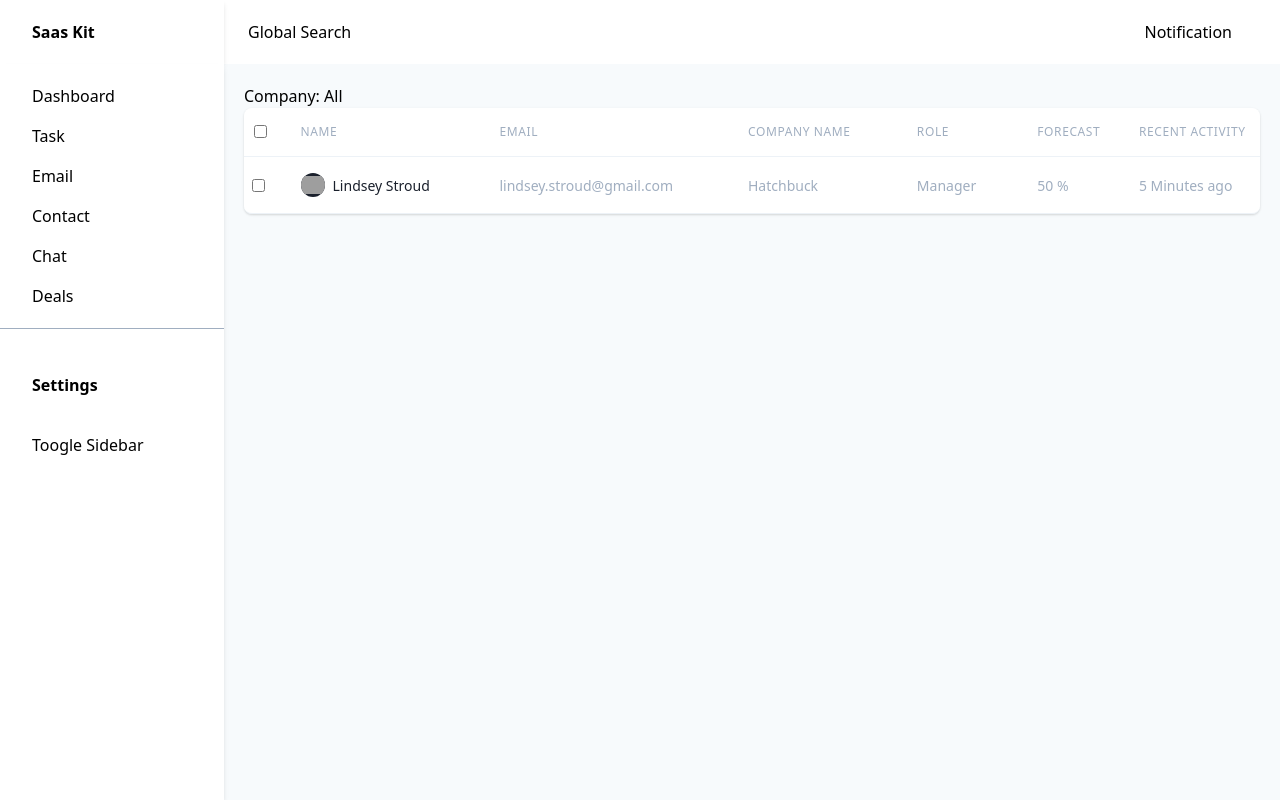
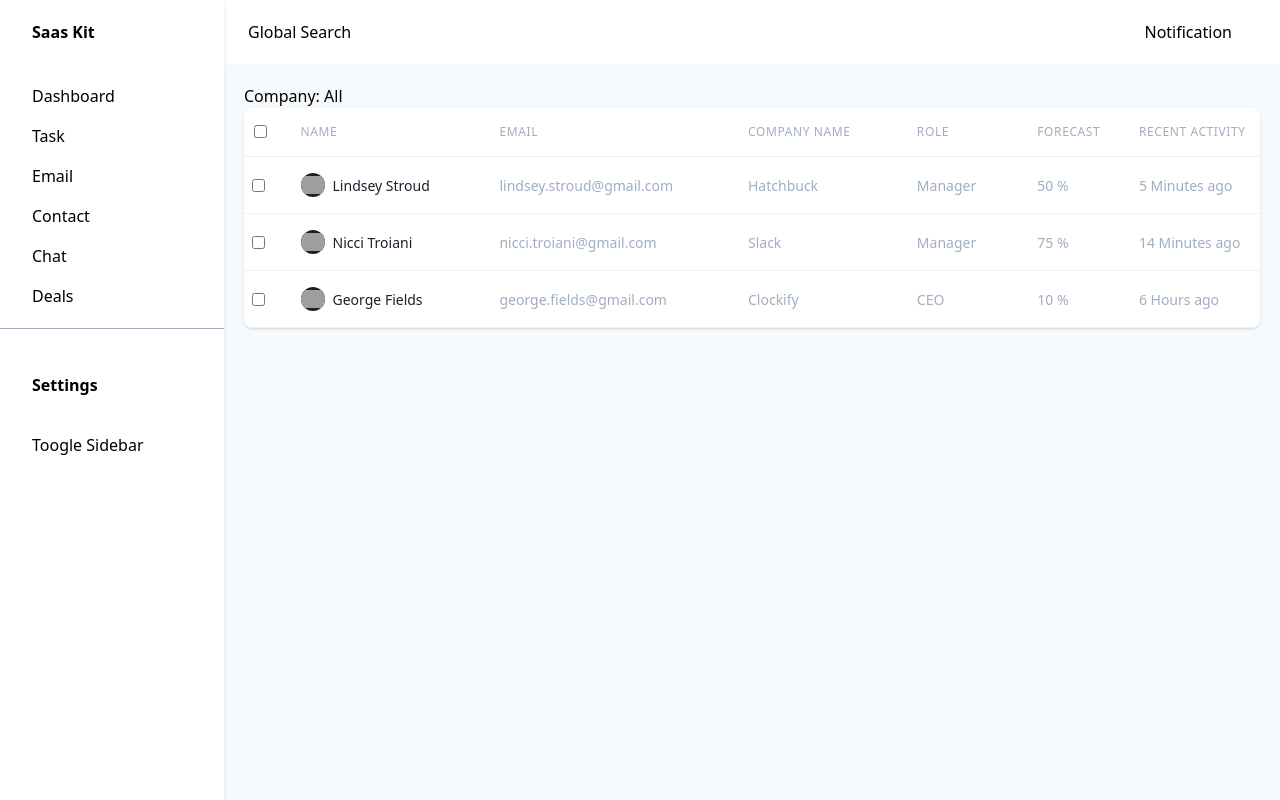
Before and after one commit to Alex-Cosmas/alx, a Nuxt app: page /contact in a window 1280 px wide. Built offline with nearby package versions, Linux system fonts and the light colour scheme; grey boxes are pictures that could not be loaded.

Commit message:
Json working on Contact Page

```diff
--- /dev/null
+++ b/components/data/Contact.vue
@@ -0,0 +1,49 @@
+<template>
+  <tbody>
+    <tr class="bg-white">
+      <td class="py-3 px-2">
+        <label class="flex items-center">
+          <input type="checkbox" class="form-checkbox text-green-500" />
+        </label>
+      </td>
+      <td class="px-6 py-4 whitespace-nowrap text-sm font-medium text-gray-900">
+        <div class="flex items-center ">
+          <img
+            :src="contact.avatar"
+            alt=""
+            class="mr-2 h-6 w-6 bg-gray-900 rounded-full object-contain"
+          />
+          {{ contact.name }}
+        </div>
+      </td>
+      <td class="px-6 py-4 whitespace-nowrap text-sm text-gray-500">
+        {{ contact.email }}
+      </td>
+      <td class="px-6 py-4 whitespace-nowrap text-sm text-gray-500">
+        {{ contact.company }}
+      </td>
+      <td class="px-6 py-4 whitespace-nowrap text-sm text-gray-500">
+        {{ contact.role }}
+      </td>
+      <td class="px-6 py-4 whitespace-nowrap text-sm text-gray-500">
+        {{ contact.forecast }}
+      </td>
+      <td class="py-4 whitespace-nowrap text-sm text-gray-500">
+        {{ contact.activity }}
+      </td>
+    </tr>
+  </tbody>
+
+  <!--  -->
+</template>
+
+<script>
+export default {
+  props: {
+    contact: {
+      type: Object,
+      required: true
+    }
+  }
+};
+</script>
--- /dev/null
+++ b/components/data/ContactList.vue
@@ -0,0 +1,92 @@
+<template>
+  <div>
+    <!--  -->
+    <div>
+      <p>Company: <span>All</span></p>
+    </div>
+    <!--  -->
+    <div class="flex flex-col">
+      <div class="-my-2 overflow-x-auto sm:-mx-6 lg:-mx-8">
+        <div class="py-2 align-middle inline-block min-w-full sm:px-6 lg:px-8">
+          <div
+            class="shadow overflow-hidden border-b border-gray-200 sm:rounded-lg"
+          >
+            <table class="min-w-full divide-y divide-gray-200">
+              <thead class="bg-white">
+                <tr>
+                  <th scope="col" class="py-3 px-2">
+                    <label class="inline-flex items-center">
+                      <input
+                        type="checkbox"
+                        class="form-checkbox text-green-500"
+                      />
+                    </label>
+                  </th>
+                  <th
+                    scope="col"
+                    class="px-6 py-3 text-left text-xs font-medium text-gray-500 uppercase tracking-wider"
+                  >
+                    Name
+                  </th>
+                  <th
+                    scope="col"
+                    class="px-6 py-3 text-left text-xs font-medium text-gray-500 uppercase tracking-wider"
+                  >
+                    Email
+                  </th>
+                  <th
+                    scope="col"
+                    class="px-6 py-3 text-left text-xs font-medium text-gray-500 uppercase tracking-wider"
+                  >
+                    Company Name
+                  </th>
+                  <th
+                    scope="col"
+                    class="px-6 py-3 text-left text-xs font-medium text-gray-500 uppercase tracking-wider"
+                  >
+                    Role
+                  </th>
+                  <th
+                    scope="col"
+                    class="px-6 py-3 text-left text-xs font-medium text-gray-500 uppercase tracking-wider"
+                  >
+                    Forecast
+                  </th>
+                  <th
+                    scope="col"
+                    class="py-3 text-left text-xs font-medium text-gray-500 uppercase tracking-wider"
+                  >
+                    Recent Activity
+                  </th>
+                </tr>
+              </thead>
+              <Contact
+                v-for="(contact, index) in contacts"
+                :key="index"
+                :contact="contact"
+              />
+              <!--  -->
+            </table>
+          </div>
+        </div>
+      </div>
+    </div>
+
+    <!--  -->
+  </div>
+</template>
+
+<script>
+import Contact from "~/components/data/Contact";
+export default {
+  props: {
+    contacts: {
+      type: Array,
+      required: true
+    }
+  },
+  components: {
+    Contact
+  }
+};
+</script>
--- a/package.json
+++ b/package.json
@@ -9,6 +9,7 @@
     "generate": "nuxt generate"
   },
   "dependencies": {
+    "axios": "^0.21.1",
     "core-js": "^3.8.3",
     "nuxt": "^2.14.12"
   },
--- a/pages/contact.vue
+++ b/pages/contact.vue
@@ -13,7 +13,8 @@
         <!-- Main Component -->
         <div class="w-full m-5">
           <!-- Contact Component -->
-          <Contacts />
+          <ContactList :contacts="contacts" />
+
           <!-- End of Contact Component -->
         </div>
         <!--  -->
@@ -26,13 +27,24 @@
 <script>
 import Header from "~/components/globals/Header";
 import SideBar from "~/components/globals/SideBar";
-import Contacts from "~/components/data/Contacts";
+// import Contacts from "~/components/data/Contacts";
+import Contact from "~/components/data/Contact";
+import ContactList from "~/components/data/ContactList";
+
+import data from "~/src/contacts.json";
 
 export default {
   components: {
     Header,
     SideBar,
-    Contacts
+    // Contacts,
+    Contact,
+    ContactList
+  },
+  data() {
+    return {
+      contacts: data.contacts
+    };
   }
 };
 </script>
--- /dev/null
+++ b/src/contacts.json
@@ -0,0 +1,31 @@
+{
+  "contacts": [
+    {
+      "name": "Lindsey Stroud",
+      "avatar": "https://images.unsplash.com/photo-1557296387-5358ad7997bb?ixid=MXwxMjA3fDB8MHxwaG90by1wYWdlfHx8fGVufDB8fHw%3D&ixlib=rb-1.2.1&auto=format&fit=crop&w=788&q=80",
+      "email": "lindsey.stroud@gmail.com",
+      "company": "Hatchbuck",
+      "role": "Manager",
+      "forecast": "50 %",
+      "activity": "5 Minutes ago"
+    },
+    {
+      "name": "Nicci Troiani",
+      "avatar": "https://images.unsplash.com/photo-1557296387-5358ad7997bb?ixid=MXwxMjA3fDB8MHxwaG90by1wYWdlfHx8fGVufDB8fHw%3D&ixlib=rb-1.2.1&auto=format&fit=crop&w=788&q=80",
+      "email": "nicci.troiani@gmail.com",
+      "company": "Slack",
+      "role": "Manager",
+      "forecast": "75 %",
+      "activity": "14 Minutes ago"
+    },
+    {
+      "name": "George Fields",
+      "avatar": "https://images.unsplash.com/photo-1557296387-5358ad7997bb?ixid=MXwxMjA3fDB8MHxwaG90by1wYWdlfHx8fGVufDB8fHw%3D&ixlib=rb-1.2.1&auto=format&fit=crop&w=788&q=80",
+      "email": "george.fields@gmail.com",
+      "company": "Clockify",
+      "role": "CEO",
+      "forecast": "10 %",
+      "activity": "6 Hours ago"
+    }
+  ]
+}
```
Also changed, not shown: 1 other file (tests, documents, lock files or other folders).
